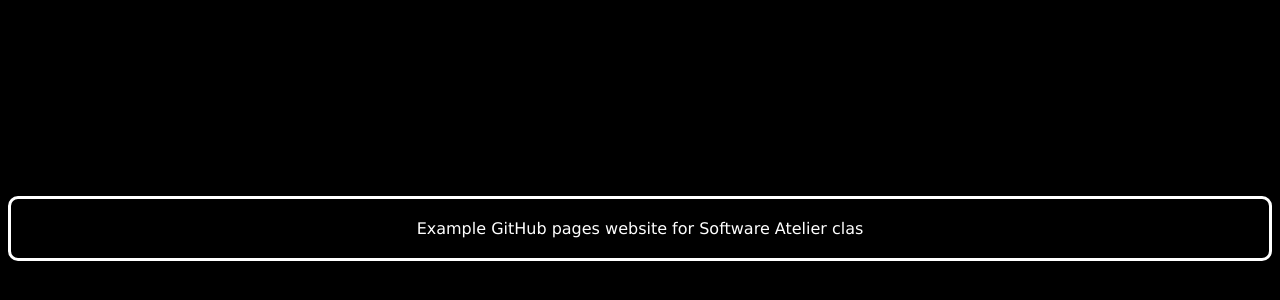
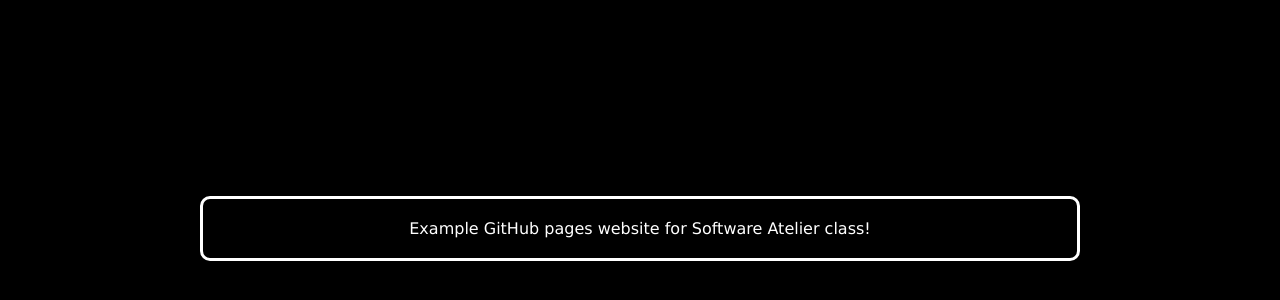
Before and after one commit to victorjaneczkoo/victorjaneczkoo.github.io, a plain HTML site: page index.html in a window 1280 px wide. Shown: the part 4-304 px from the top of the page. Drawn offline with Linux system fonts and the light colour scheme.

Commit message:
Fix margin and update example text in index.html

```diff
--- a/index.html
+++ b/index.html
@@ -15,12 +15,14 @@
         border-style: solid;
         border-radius: 10px;
         margin-top: 200px;
+        margin-left: 200px;
+        margin-right: 200px;
         padding: 20px;
       }
     </style>
   </head>
 
   <body>
-    Example GitHub pages website for Software Atelier clas
+    Example GitHub pages website for Software Atelier class!
   </body>
 </html>
```
